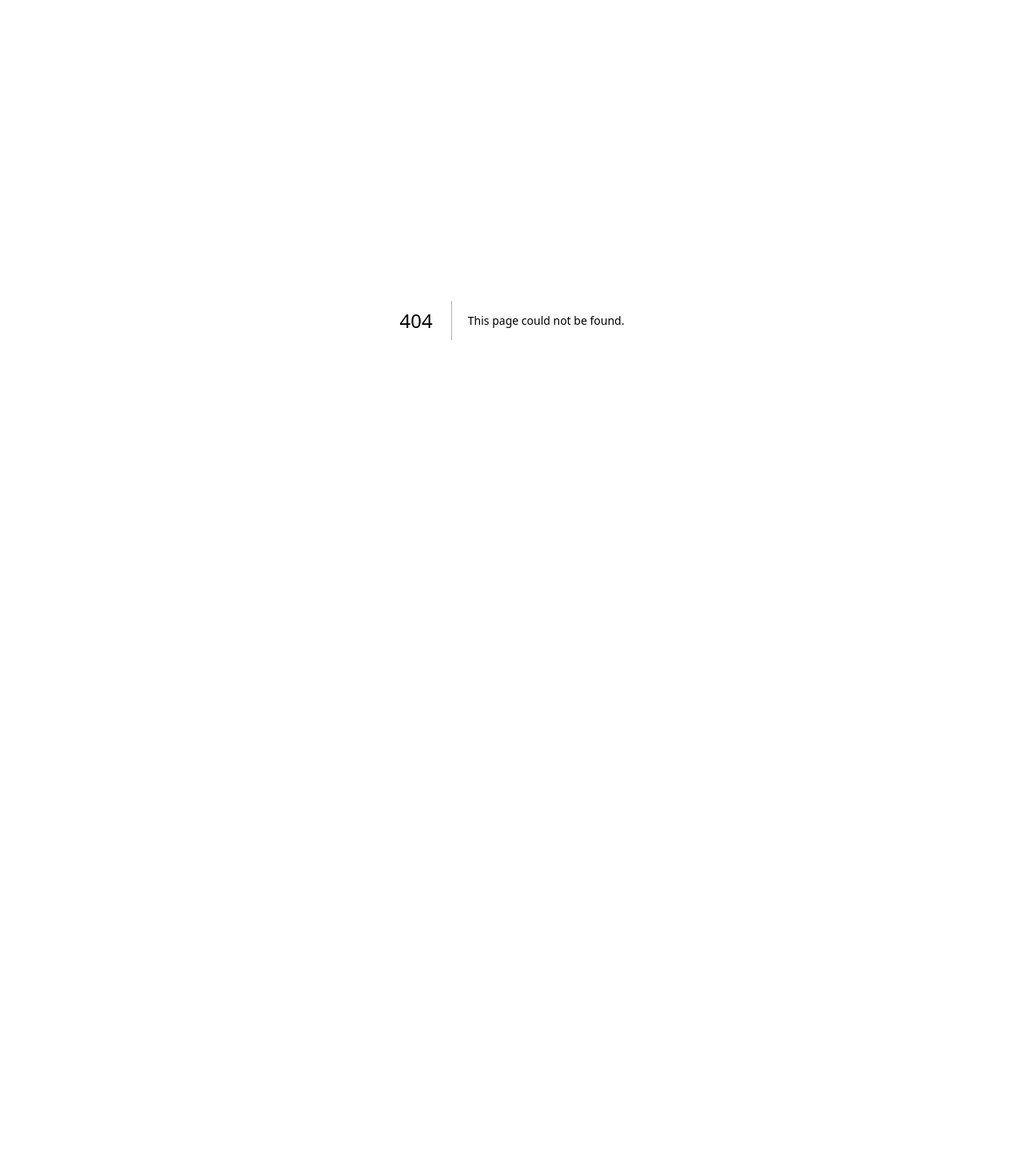
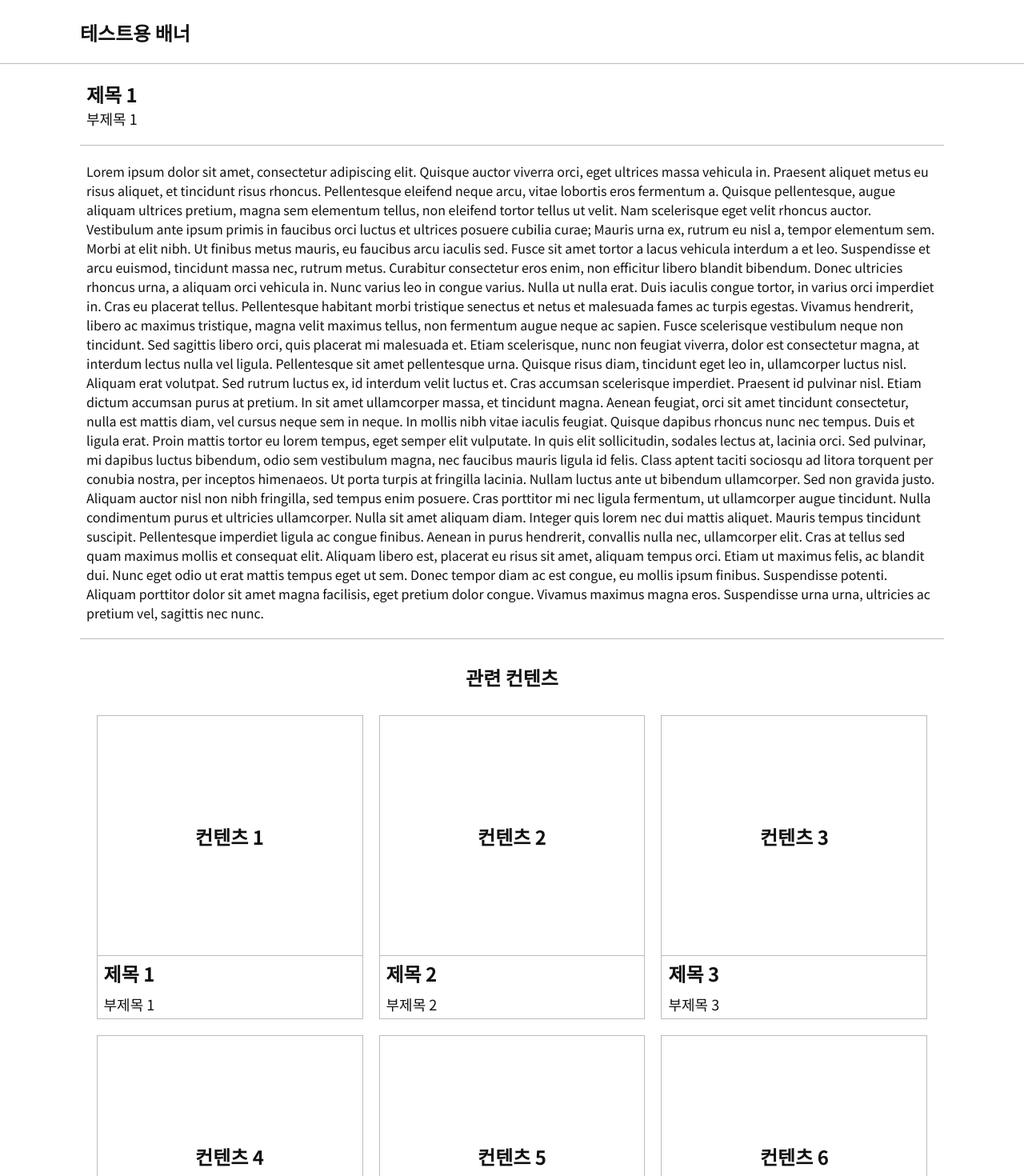
Before and after one commit to JustKode/capstone-design-2, a Next.js app in the folder frontend/example/: page /content/1 in a window 1280 px wide. Before the commit this address had no page. Shown: the top 1470 px of the page at 80% size. Before the commit the page ends 800 px from the top, so only its background shows below. Built offline with nearby package versions, Linux system fonts and the light colour scheme.

Commit message:
feat: test content page

```diff
--- /dev/null
+++ b/frontend/example/components/content/testContent.tsx
@@ -0,0 +1,76 @@
+import { PropsWithChildren } from "react"
+import styled from "styled-components"
+
+
+const ContainerWrapper = styled.div`
+  text-align: center;
+  padding: 10px;
+`
+
+const MainContainer = styled.div`
+  width: calc(33.3% - 20px);
+  height: 380px;
+  margin: 10px;
+  border: 1px solid #bbbbbb;
+  display: inline-block;
+`
+
+const Title = styled.div`
+  text-align: left;
+  font-size: 24px;
+  font-weight: bold;
+  padding: 4px 8px;
+`
+
+const SubTitle = styled.div`
+  text-align: left;
+  font-size: 18px;
+  padding: 4px 8px;
+`
+
+const Content = styled.div`
+  height: 300px;
+  border-bottom: 1px solid #bbbbbb;
+  position: relative;
+`
+
+const ContentText = styled.div`
+  top: 50%;
+  left: 50%;
+  transform: translate(-50%, -50%);
+  position: absolute;
+  font-size: 24px;
+  font-weight: bold;
+`
+
+interface ContentProps {
+  title: string,
+  subTitle: string,
+  content: string
+}
+
+export default ({title, subTitle, content}: ContentProps) => {
+  return (
+    <MainContainer>
+      <Content>
+        <ContentText>
+          {content}
+        </ContentText>
+      </Content>
+      <Title>
+        {title}
+      </Title>
+      <SubTitle>
+        {subTitle}
+      </SubTitle>
+    </MainContainer>
+  )
+}
+
+export const Wrapper = ({children}: PropsWithChildren) => {
+ return (
+  <ContainerWrapper>
+    {children}
+  </ContainerWrapper>
+ )
+}
--- a/frontend/example/components/layout/defaultHeader.tsx
+++ b/frontend/example/components/layout/defaultHeader.tsx
@@ -7,8 +7,9 @@ const MainContainer = styled.div`
   top: 0;
   left: 0;
   position: fixed;
-  z-index: -999;
+  z-index: 999;
   border-bottom: 1px solid #bbbbbb;
+  background-color: white;
 `
 
 const SubContainer = styled.div`
--- /dev/null
+++ b/frontend/example/pages/content/[id].tsx
@@ -0,0 +1,105 @@
+import styled from "styled-components"
+import Head from "next/head"
+import Link from "next/link"
+import { GetServerSidePropsContext } from "next"
+import TestContent, { Wrapper } from "../../components/content/testContent"
+import DefaultLayout from "../../layouts/defaultLayout"
+
+
+interface ContentPageProps {
+  id: number
+}
+
+const MainContainer = styled.div`
+  width: 100%;
+  max-width: 1080px;
+  margin: auto;
+`
+
+const TitleContainer = styled.div`
+  padding: 20px 8px;
+  border-bottom: 1px solid #bbbbbb;
+`
+
+const TitleWrapper = styled.div`
+  font-size: 24px;
+  font-weight: bold;
+`
+
+const SubTitleWrapper = styled.div`
+  font-size: 18px;
+`
+
+const ContentContainer = styled.div`
+  padding: 20px 8px;
+  border-bottom: 1px solid #bbbbbb;
+`
+
+const RelateContentContainer = styled.div`
+  text-align: center;
+  font-size: 24px;
+  font-weight: bold;
+  padding: 20px 8px;
+`
+
+export async function getServerSideProps(context: GetServerSidePropsContext) {
+  const id = context.params.id
+
+  return {
+    props: {
+      id: id
+    }
+  }
+}
+
+
+export default ({id}: ContentPageProps) => {
+  const title = `제목 ${id}`
+  const sub_title = `부제목 ${id}`
+  const content = `Lorem ipsum dolor sit amet, consectetur adipiscing elit. Quisque auctor viverra orci, eget ultrices massa vehicula in. Praesent aliquet metus eu risus aliquet, et tincidunt risus rhoncus. Pellentesque eleifend neque arcu, vitae lobortis eros fermentum a. Quisque pellentesque, augue aliquam ultrices pretium, magna sem elementum tellus, non eleifend tortor tellus ut velit. Nam scelerisque eget velit rhoncus auctor. Vestibulum ante ipsum primis in faucibus orci luctus et ultrices posuere cubilia curae; Mauris urna ex, rutrum eu nisl a, tempor elementum sem. Morbi at elit nibh.
+
+  Ut finibus metus mauris, eu faucibus arcu iaculis sed. Fusce sit amet tortor a lacus vehicula interdum a et leo. Suspendisse et arcu euismod, tincidunt massa nec, rutrum metus. Curabitur consectetur eros enim, non efficitur libero blandit bibendum. Donec ultricies rhoncus urna, a aliquam orci vehicula in. Nunc varius leo in congue varius. Nulla ut nulla erat. Duis iaculis congue tortor, in varius orci imperdiet in. Cras eu placerat tellus. Pellentesque habitant morbi tristique senectus et netus et malesuada fames ac turpis egestas. Vivamus hendrerit, libero ac maximus tristique, magna velit maximus tellus, non fermentum augue neque ac sapien. Fusce scelerisque vestibulum neque non tincidunt. Sed sagittis libero orci, quis placerat mi malesuada et. Etiam scelerisque, nunc non feugiat viverra, dolor est consectetur magna, at interdum lectus nulla vel ligula. Pellentesque sit amet pellentesque urna. Quisque risus diam, tincidunt eget leo in, ullamcorper luctus nisl.
+
+  Aliquam erat volutpat. Sed rutrum luctus ex, id interdum velit luctus et. Cras accumsan scelerisque imperdiet. Praesent id pulvinar nisl. Etiam dictum accumsan purus at pretium. In sit amet ullamcorper massa, et tincidunt magna. Aenean feugiat, orci sit amet tincidunt consectetur, nulla est mattis diam, vel cursus neque sem in neque. In mollis nibh vitae iaculis feugiat. Quisque dapibus rhoncus nunc nec tempus. Duis et ligula erat. Proin mattis tortor eu lorem tempus, eget semper elit vulputate. In quis elit sollicitudin, sodales lectus at, lacinia orci. Sed pulvinar, mi dapibus luctus bibendum, odio sem vestibulum magna, nec faucibus mauris ligula id felis. Class aptent taciti sociosqu ad litora torquent per conubia nostra, per inceptos himenaeos. Ut porta turpis at fringilla lacinia.
+
+  Nullam luctus ante ut bibendum ullamcorper. Sed non gravida justo. Aliquam auctor nisl non nibh fringilla, sed tempus enim posuere. Cras porttitor mi nec ligula fermentum, ut ullamcorper augue tincidunt. Nulla condimentum purus et ultricies ullamcorper. Nulla sit amet aliquam diam. Integer quis lorem nec dui mattis aliquet. Mauris tempus tincidunt suscipit. Pellentesque imperdiet ligula ac congue finibus.
+
+  Aenean in purus hendrerit, convallis nulla nec, ullamcorper elit. Cras at tellus sed quam maximus mollis et consequat elit. Aliquam libero est, placerat eu risus sit amet, aliquam tempus orci. Etiam ut maximus felis, ac blandit dui. Nunc eget odio ut erat mattis tempus eget ut sem. Donec tempor diam ac est congue, eu mollis ipsum finibus. Suspendisse potenti. Aliquam porttitor dolor sit amet magna facilisis, eget pretium dolor congue. Vivamus maximus magna eros. Suspendisse urna urna, ultricies ac pretium vel, sagittis nec nunc.`
+
+  const testContents = [1, 2, 3, 4, 5, 6].map(
+    (x: number) => (
+      <Link href={`/content/${x}`}>
+        <a>
+          <TestContent
+            title={`제목 ${x}`}
+            subTitle={`부제목 ${x}`}
+            content={`컨텐츠 ${x}`}
+          />
+        </a>
+      </Link>
+    )
+  )
+
+  return (
+    <>
+      <DefaultLayout air>
+        <Head>
+          <title>{title}</title>
+        </Head>
+        <MainContainer>
+          <TitleContainer>
+            <TitleWrapper>{title}</TitleWrapper>
+            <SubTitleWrapper>{sub_title}</SubTitleWrapper>
+          </TitleContainer>
+          <ContentContainer>
+            {content}
+          </ContentContainer>
+          <Wrapper>
+            <RelateContentContainer>관련 컨텐츠</RelateContentContainer>
+            {testContents}
+          </Wrapper>
+        </MainContainer>
+      </DefaultLayout>
+    </>
+  )
+}
```
Also changed, not shown: frontend/example/pages/index.tsx (+31 -2 lines).
